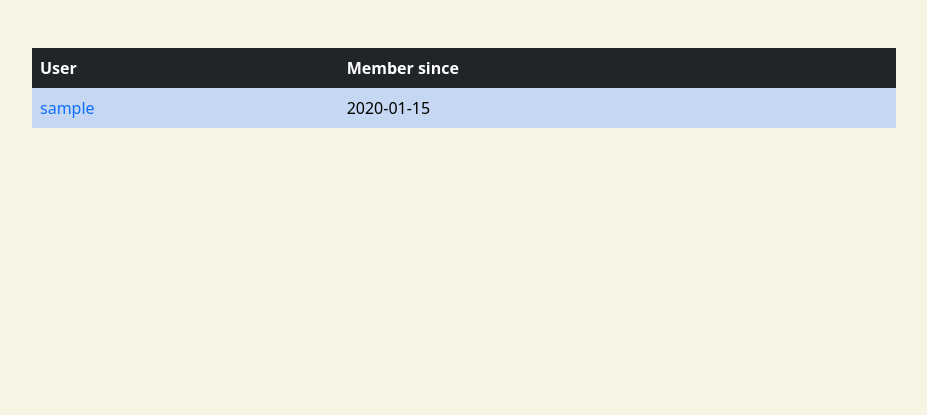
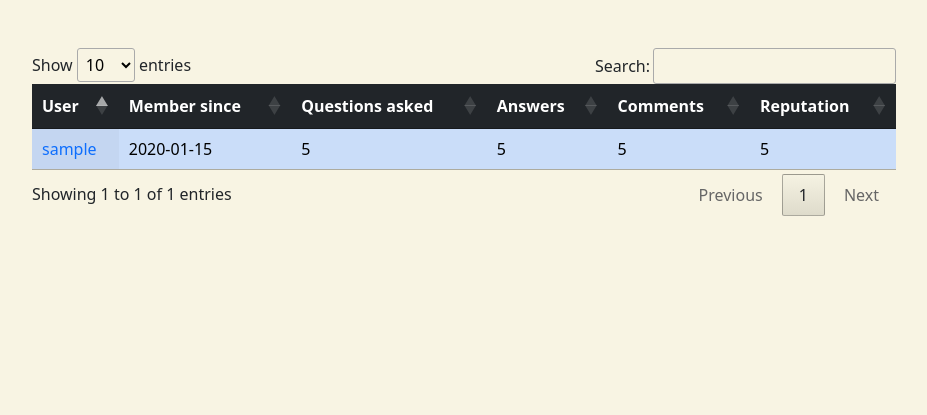
Before and after one commit to Zachiel/ask-mate-python, a Flask app: template templates/pages/users.html in a window 1280 px wide. Shown: the part 96-511 px from the top of the page, without its empty margins (176-1103 px from the left). Run offline with Flask 2, Linux system fonts and the light colour scheme; the template is opened without the code that fills it: most values are stand-ins (such as "Sample title", 1, 10 or a date in 2020); some libraries are stand-ins or nearby versions.

Commit message:
Added user search and sorting

```diff
--- a/sample_data/askmatepart2-sample-data.sql
+++ b/sample_data/askmatepart2-sample-data.sql
@@ -138,5 +138,6 @@ INSERT INTO question_tag VALUES (0, 1);
 INSERT INTO question_tag VALUES (1, 3);
 INSERT INTO question_tag VALUES (2, 3);
 
-INSERT INTO accounts VALUES (0, 'HeadAdmin', '$2b$12$4.mUGwYVt9yAFNysWPcdR.1IOrLkQzXSFClCADK9/P6mEbg5wFPk.', 'admin@admin.com', 'AskMate', 'Admin', '1666-06-09 16:16:16');
-SELECT pg_catalog.setval('accounts_id_seq', 1, true);
+INSERT INTO accounts VALUES (0, 'HeadAdmin', '$2b$12$4.mUGwYVt9yAFNysWPcdR.1IOrLkQzXSFClCADK9/P6mEbg5wFPk.', 'admin@admin.com', 'AskMate', 'Admin', '1666-06-09');
+INSERT INTO accounts VALUES (1, 'JohnnyP', '$2b$12$aOQ2SzqwfC3DCrWNRaa7xe6fIFPeMvPtf3m3ArHZMl2QUXhD3Mfxu', 'test@test.com', 'Iwan', 'Pavluczenko', '2005-04-02');
+SELECT pg_catalog.setval('accounts_id_seq', 2, true);
--- a/static/app.js
+++ b/static/app.js
@@ -28,6 +28,7 @@ $(function () {
 
 $(document).ready(function () {
     "use strict";
+    $("#users").DataTable();
     var forms = $(".needs-validation");
     var validation = Array.prototype.filter.call(forms, function (form) {
         form.addEventListener(
--- a/templates/header.html
+++ b/templates/header.html
@@ -19,8 +19,20 @@
         integrity="sha256-nQLuAZGRRcILA+6dMBOvcRh5Pe310sBpanc6+QBmyVM="
         crossorigin="anonymous"
     ></script>
+    {# Data Tables scripts #}
+    <script
+        type="text/javascript"
+        charset="utf8"
+        src="https://cdn.datatables.net/1.13.1/js/jquery.dataTables.js"
+    ></script>
     {# Custom javascript #}
     <script src="{{ url_for('static', filename='app.js') }}"></script>
+    {# Data Tables styles #}
+    <link
+        rel="stylesheet"
+        type="text/css"
+        href="https://cdn.datatables.net/1.13.1/css/jquery.dataTables.css"
+    />
     {# Custom stylesheet #}
     <link
         rel="stylesheet"
--- a/templates/pages/users.html
+++ b/templates/pages/users.html
@@ -5,12 +5,17 @@ content %} {# Grid container #}
     <div class="row justify-content-between align-items-center g-2 mb-3">
         <div class="table-responsive">
             <table
-                class="table table-striped table-hover table-borderless table-primary align-middle"
+                id="users"
+                class="table table-striped table-hover table-borderless table-primary align-middle display"
             >
                 <thead class="table-dark">
                     <tr>
                         <th>User</th>
                         <th>Member since</th>
+                        <th>Questions asked</th>
+                        <th>Answers</th>
+                        <th>Comments</th>
+                        <th>Reputation</th>
                     </tr>
                 </thead>
                 <tbody class="table-group-divider">
@@ -22,6 +27,10 @@ content %} {# Grid container #}
                             >
                         </td>
                         <td>{{ user['registrationdate'] }}</td>
+                        <td>5</td>
+                        <td>5</td>
+                        <td>5</td>
+                        <td>5</td>
                     </tr>
                     {% endfor %}
                 </tbody>
@@ -30,4 +39,4 @@ content %} {# Grid container #}
         </div>
     </div>
 </div>
-{% endblock %}
+{% endblock %} bs5-table
--- a/templates/signin.html
+++ b/templates/signin.html
@@ -28,7 +28,7 @@
                             id="username"
                             placeholder=""
                         />
-                        <label for="username">E-mail</label>
+                        <label for="username">Username</label>
                     </div>
                     <hr />
                     <div class="form-floating">
@@ -75,7 +75,12 @@
 >
     <div class="modal-dialog">
         <div class="modal-content">
-            <form action="/registration" method="post" class="needs-validation" novalidate>
+            <form
+                action="/registration"
+                method="post"
+                class="needs-validation"
+                novalidate
+            >
                 <div class="modal-header">
                     <h1 class="modal-title fs-5" id="registerModalToggleLabel">
                         Register new user
```
